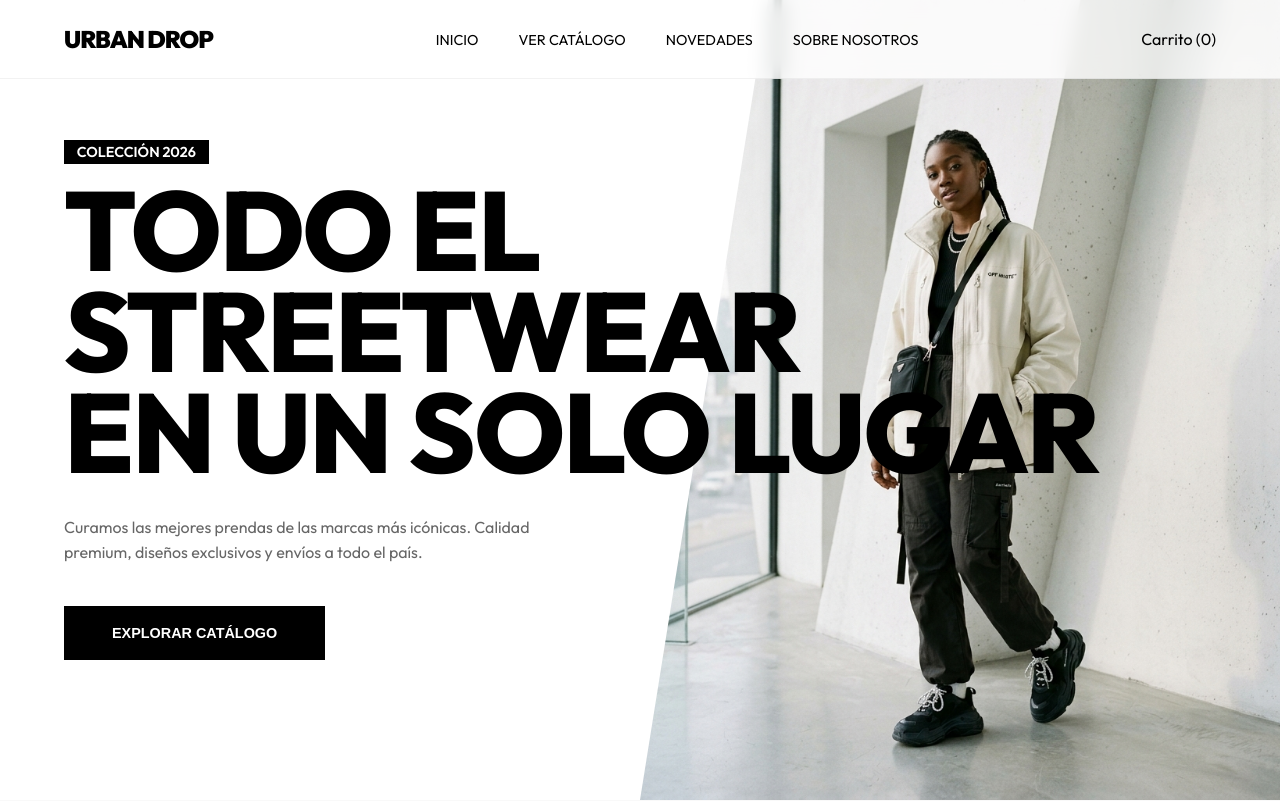
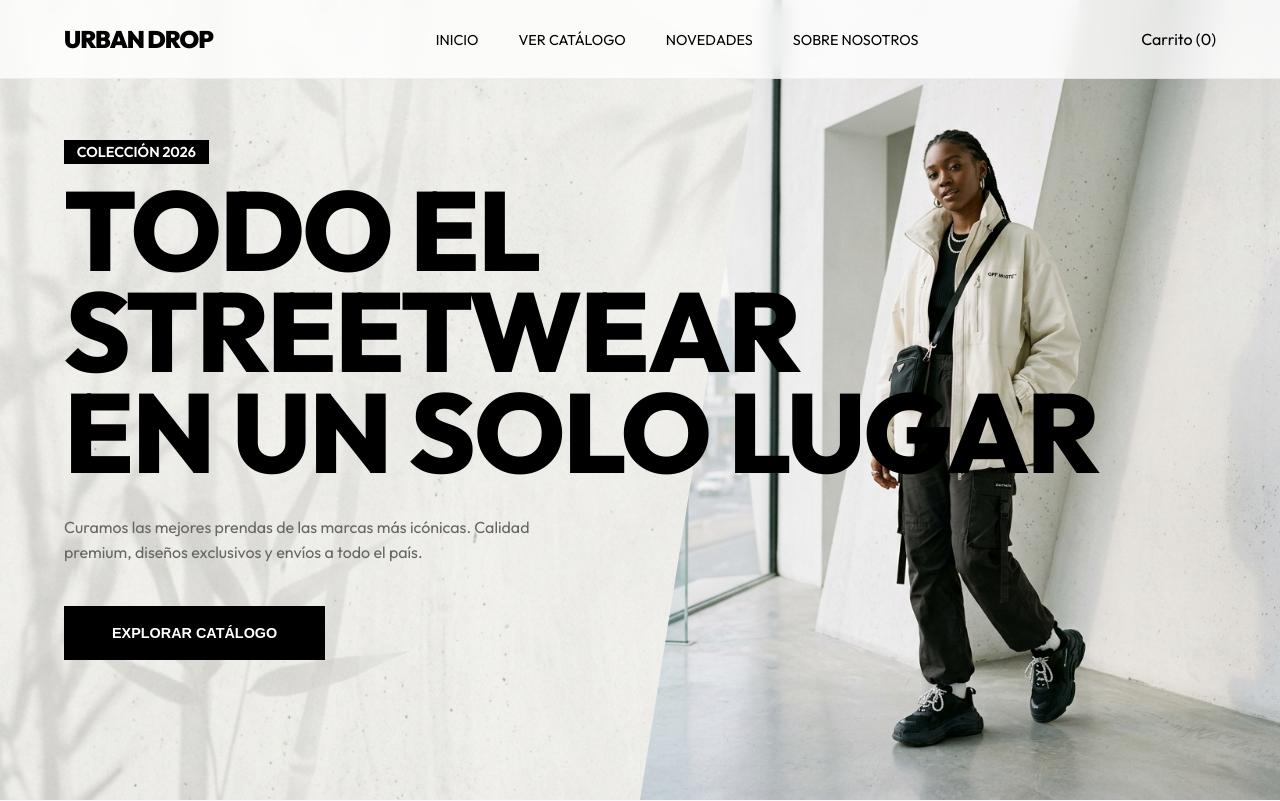
Before and after one commit to KevinMB0220/tienda-ropa-, a website built with Vite: page index.html in a window 1280 px wide. Shown: the top 801 px of the page. Built offline with nearby package versions, Linux system fonts and the light colour scheme.

Commit message:
style: add urban bamboo background

```diff
--- a/index.css
+++ b/index.css
@@ -18,6 +18,10 @@
 body {
   font-family: var(--font-main);
   background-color: var(--bg-primary);
+  background-image: url('/images/bamboo_bg.png');
+  background-size: cover;
+  background-position: center;
+  background-attachment: fixed;
   color: var(--text-primary);
   overflow-x: hidden;
   -webkit-font-smoothing: antialiased;
```
Also changed, not shown: public/images/bamboo_bg.png (added).
